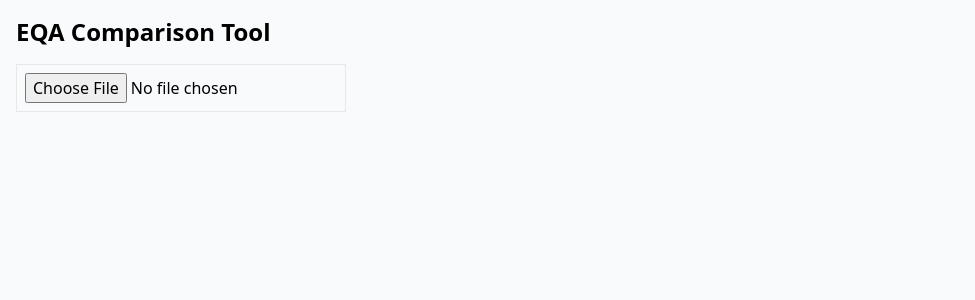
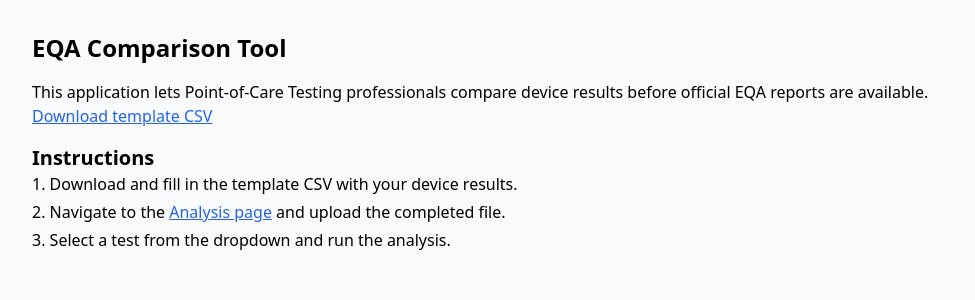
Before and after one commit to adnan8474/EQA, a React (Vite) app: page / in a window 1280 px wide. Shown: the top 300 px of the page, without its empty margins (0-975 px from the left). Built offline with nearby package versions, Linux system fonts and the light colour scheme.

Commit message:
Add home page and template CSV

```diff
--- a/package.json
+++ b/package.json
@@ -11,7 +11,8 @@
     "papaparse": "^5.4.1",
     "react": "^18.2.0",
     "react-dom": "^18.2.0",
-    "xlsx": "^0.18.5"
+    "xlsx": "^0.18.5",
+    "react-router-dom": "^6.22.3"
   },
   "devDependencies": {
     "@vitejs/plugin-react": "^4.0.0",
--- a/src/App.jsx
+++ b/src/App.jsx
@@ -1,102 +1,15 @@
-import React, { useState, useEffect, createContext } from 'react'
-import Papa from 'papaparse'
-import * as XLSX from 'xlsx'
-import DataTable from './components/DataTable'
+import React from 'react'
+import { BrowserRouter, Routes, Route } from 'react-router-dom'
+import Home from './pages/Home'
+import Compare from './pages/Compare'
 
-export const DataContext = createContext()
-
-function App() {
-  const [data, setData] = useState([])
-  const [filtered, setFiltered] = useState([])
-  const [testNames, setTestNames] = useState([])
-  const [selectedTest, setSelectedTest] = useState('')
-
-  const handleFile = (e) => {
-    const file = e.target.files[0]
-    if (!file) return
-    const ext = file.name.split('.').pop().toLowerCase()
-    if (ext === 'csv') parseCSV(file)
-    else if (ext === 'xlsx') parseXLSX(file)
-    else alert('Unsupported file type')
-  }
-
-  const parseCSV = (file) => {
-    Papa.parse(file, {
-      header: true,
-      dynamicTyping: true,
-      complete: (results) => setData(results.data),
-    })
-  }
-
-  const parseXLSX = (file) => {
-    const reader = new FileReader()
-    reader.onload = (evt) => {
-      const workbook = XLSX.read(evt.target.result, { type: 'binary' })
-      const first = workbook.SheetNames[0]
-      const sheet = workbook.Sheets[first]
-      const csv = XLSX.utils.sheet_to_csv(sheet)
-      Papa.parse(csv, {
-        header: true,
-        dynamicTyping: true,
-        complete: (results) => setData(results.data),
-      })
-    }
-    reader.readAsBinaryString(file)
-  }
-
-  useEffect(() => {
-    const names = Array.from(new Set(data.map((row) => row['Test Name'])))
-    setTestNames(names)
-  }, [data])
-
-  useEffect(() => {
-    if (selectedTest) {
-      setFiltered(data.filter((row) => row['Test Name'] === selectedTest))
-    } else {
-      setFiltered(data)
-    }
-  }, [selectedTest, data])
-
-  const runAnalysis = () => {
-    const grouped = {}
-    filtered.forEach((row) => {
-      const key = row['Device ID']
-      if (!grouped[key]) grouped[key] = []
-      grouped[key].push(row.Result)
-    })
-    const stats = Object.entries(grouped).map(([device, results]) => {
-      const mean = results.reduce((a, b) => a + b, 0) / results.length
-      const variance = results.reduce((a, b) => a + Math.pow(b - mean, 2), 0) / results.length
-      const sd = Math.sqrt(variance)
-      const cv = (sd / mean) * 100
-      return { device, mean, sd, cv }
-    })
-    console.log('Stats', stats)
-    alert('Analysis complete. See console for stats.')
-  }
-
+export default function App() {
   return (
-    <DataContext.Provider value={{ data: filtered }}>
-      <div className="space-y-4">
-        <h1 className="text-2xl font-bold">EQA Comparison Tool</h1>
-        <input type="file" accept=".csv,.xlsx" onChange={handleFile} className="border p-2" />
-        {data.length > 0 && (
-          <div className="space-y-2">
-            <div className="flex space-x-2 items-center">
-              <select value={selectedTest} onChange={(e) => setSelectedTest(e.target.value)} className="border p-2">
-                <option value="">All Tests</option>
-                {testNames.map((t) => (
-                  <option key={t} value={t}>{t}</option>
-                ))}
-              </select>
-              <button onClick={runAnalysis} className="bg-blue-500 text-white px-4 py-2 rounded">Run Analysis</button>
-            </div>
-            <DataTable />
-          </div>
-        )}
-      </div>
-    </DataContext.Provider>
+    <BrowserRouter>
+      <Routes>
+        <Route path="/" element={<Home />} />
+        <Route path="/app" element={<Compare />} />
+      </Routes>
+    </BrowserRouter>
   )
 }
-
-export default App
--- a/src/components/DataTable.jsx
+++ b/src/components/DataTable.jsx
@@ -1,5 +1,5 @@
 import React, { useContext } from 'react'
-import { DataContext } from '../App'
+import { DataContext } from '../pages/Compare'
 
 export default function DataTable() {
   const { data } = useContext(DataContext)
--- /dev/null
+++ b/src/pages/Compare.jsx
@@ -0,0 +1,102 @@
+import React, { useState, useEffect, createContext } from 'react'
+import Papa from 'papaparse'
+import * as XLSX from 'xlsx'
+import DataTable from '../components/DataTable'
+
+export const DataContext = createContext()
+
+function App() {
+  const [data, setData] = useState([])
+  const [filtered, setFiltered] = useState([])
+  const [testNames, setTestNames] = useState([])
+  const [selectedTest, setSelectedTest] = useState('')
+
+  const handleFile = (e) => {
+    const file = e.target.files[0]
+    if (!file) return
+    const ext = file.name.split('.').pop().toLowerCase()
+    if (ext === 'csv') parseCSV(file)
+    else if (ext === 'xlsx') parseXLSX(file)
+    else alert('Unsupported file type')
+  }
+
+  const parseCSV = (file) => {
+    Papa.parse(file, {
+      header: true,
+      dynamicTyping: true,
+      complete: (results) => setData(results.data),
+    })
+  }
+
+  const parseXLSX = (file) => {
+    const reader = new FileReader()
+    reader.onload = (evt) => {
+      const workbook = XLSX.read(evt.target.result, { type: 'binary' })
+      const first = workbook.SheetNames[0]
+      const sheet = workbook.Sheets[first]
+      const csv = XLSX.utils.sheet_to_csv(sheet)
+      Papa.parse(csv, {
+        header: true,
+        dynamicTyping: true,
+        complete: (results) => setData(results.data),
+      })
+    }
+    reader.readAsBinaryString(file)
+  }
+
+  useEffect(() => {
+    const names = Array.from(new Set(data.map((row) => row['Test Name'])))
+    setTestNames(names)
+  }, [data])
+
+  useEffect(() => {
+    if (selectedTest) {
+      setFiltered(data.filter((row) => row['Test Name'] === selectedTest))
+    } else {
+      setFiltered(data)
+    }
+  }, [selectedTest, data])
+
+  const runAnalysis = () => {
+    const grouped = {}
+    filtered.forEach((row) => {
+      const key = row['Device ID']
+      if (!grouped[key]) grouped[key] = []
+      grouped[key].push(row.Result)
+    })
+    const stats = Object.entries(grouped).map(([device, results]) => {
+      const mean = results.reduce((a, b) => a + b, 0) / results.length
+      const variance = results.reduce((a, b) => a + Math.pow(b - mean, 2), 0) / results.length
+      const sd = Math.sqrt(variance)
+      const cv = (sd / mean) * 100
+      return { device, mean, sd, cv }
+    })
+    console.log('Stats', stats)
+    alert('Analysis complete. See console for stats.')
+  }
+
+  return (
+    <DataContext.Provider value={{ data: filtered }}>
+      <div className="space-y-4">
+        <h1 className="text-2xl font-bold">EQA Comparison Tool</h1>
+        <input type="file" accept=".csv,.xlsx" onChange={handleFile} className="border p-2" />
+        {data.length > 0 && (
+          <div className="space-y-2">
+            <div className="flex space-x-2 items-center">
+              <select value={selectedTest} onChange={(e) => setSelectedTest(e.target.value)} className="border p-2">
+                <option value="">All Tests</option>
+                {testNames.map((t) => (
+                  <option key={t} value={t}>{t}</option>
+                ))}
+              </select>
+              <button onClick={runAnalysis} className="bg-blue-500 text-white px-4 py-2 rounded">Run Analysis</button>
+            </div>
+            <DataTable />
+          </div>
+        )}
+      </div>
+    </DataContext.Provider>
+  )
+}
+
+export default App
--- /dev/null
+++ b/src/pages/Home.jsx
@@ -0,0 +1,28 @@
+import React from 'react'
+import { Link } from 'react-router-dom'
+
+export default function Home() {
+  return (
+    <div className="space-y-4 p-4">
+      <h1 className="text-2xl font-bold">EQA Comparison Tool</h1>
+      <p>
+        This application lets Point-of-Care Testing professionals compare device
+        results before official EQA reports are available.
+      </p>
+      <a href="/template.csv" download className="text-blue-600 underline">
+        Download template CSV
+      </a>
+      <div>
+        <h2 className="text-xl font-semibold mt-4">Instructions</h2>
+        <ol className="list-decimal list-inside space-y-1">
+          <li>Download and fill in the template CSV with your device results.</li>
+          <li>
+            Navigate to the <Link to="/app" className="text-blue-600 underline">Analysis page</Link> and upload
+            the completed file.
+          </li>
+          <li>Select a test from the dropdown and run the analysis.</li>
+        </ol>
+      </div>
+    </div>
+  )
+}
```
Also changed, not shown: public/template.csv (added), 1 other file (tests, documents, lock files or other folders).
